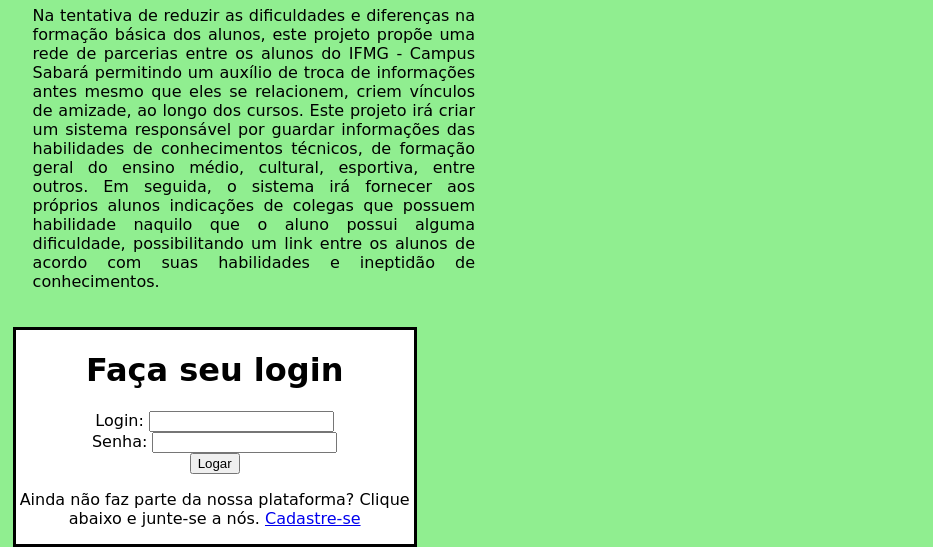
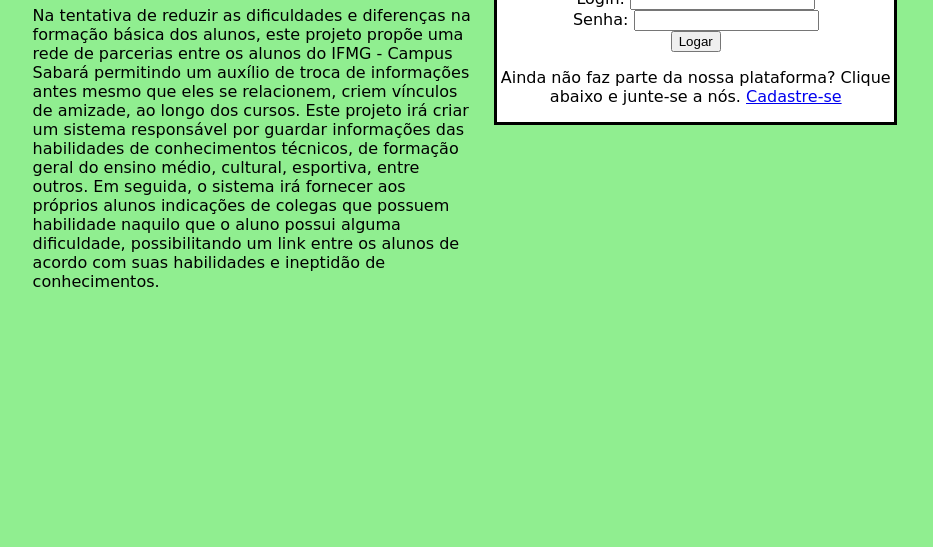
Before and after one commit to TorugoRock/LinkIF, a plain HTML site: page index.html in a window 1280 px wide. Shown: the part 422-969 px from the top of the page, without its empty margins (185-1118 px from the left). After the commit the page ends 800 px from the top, so only its background shows below. Drawn offline with Linux system fonts and the light colour scheme.

Commit message:
index com flex box

```diff
--- a/css/estilo.css
+++ b/css/estilo.css
@@ -5,9 +5,14 @@ body {
 .principal {
 	width: 70%;
 	margin: 0 auto;
-	background-color: #fff;
-	text-align: justify;
 	font-family: 'Mali', cursive;
+
+	}
+main{
+	display: flex;
+	flex-direction: row;
+
+
 }
 
 header{
@@ -17,14 +22,18 @@ header{
 }
 #sobre h1{
 	text-align: center;
+
 }
+#sobre{
 
+	width: 50%;
+}
 #login{
 	text-align: center;
 	border: 3px solid;
 	width: 45%;
 	background-color: white;
-
+  height: 60%;
 }
 #sobre{
 	padding: 20px;
@@ -32,6 +41,5 @@ header{
 }
 .coluna {
 
-  float: left; width: 50%;
 
 }
```
